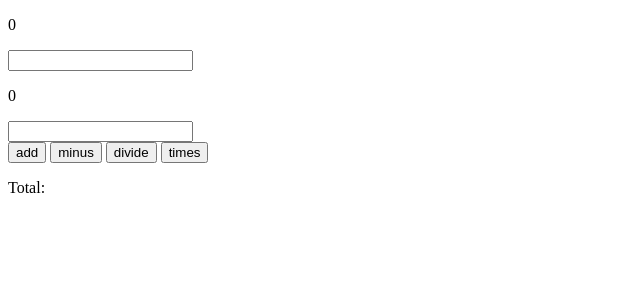
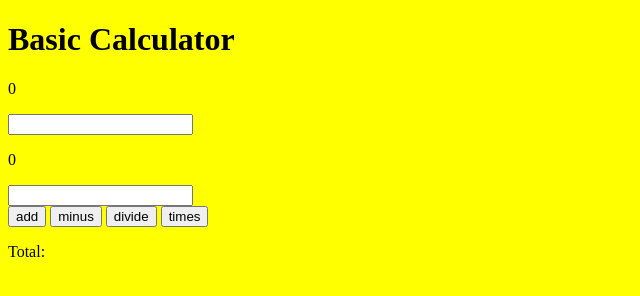
Before and after one commit to BhupinderSingh86/Basic-Calculator, a plain HTML site: page Cal.html in a window 1280 px wide. Shown: the whole page, without its empty margins (0-640 px from the left). Drawn offline with Linux system fonts and the light colour scheme.

Commit message:
Background added

```diff
--- /dev/null
+++ b/Cal.css
@@ -0,0 +1,3 @@
+.body {
+    background: yellow;
+}
--- a/Cal.html
+++ b/Cal.html
@@ -4,10 +4,12 @@
     <meta charset="UTF-8">
     <meta http-equiv="X-UA-Compatible" content="IE=edge">
     <meta name="viewport" content="width=device-width, initial-scale=1.0">
-    <title>Document</title>
+    <title>Bhupinder's Basic Calculator</title>
+    <link rel="stylesheet" href="Cal.css">
 </head>
-<body>
+<body class="body">
     <div>
+    <h1>Basic Calculator</h1>
     <p id="firstNumber">0</p>
     <input id="firstInput">
     <p id="secondNumber">0</p>
```
